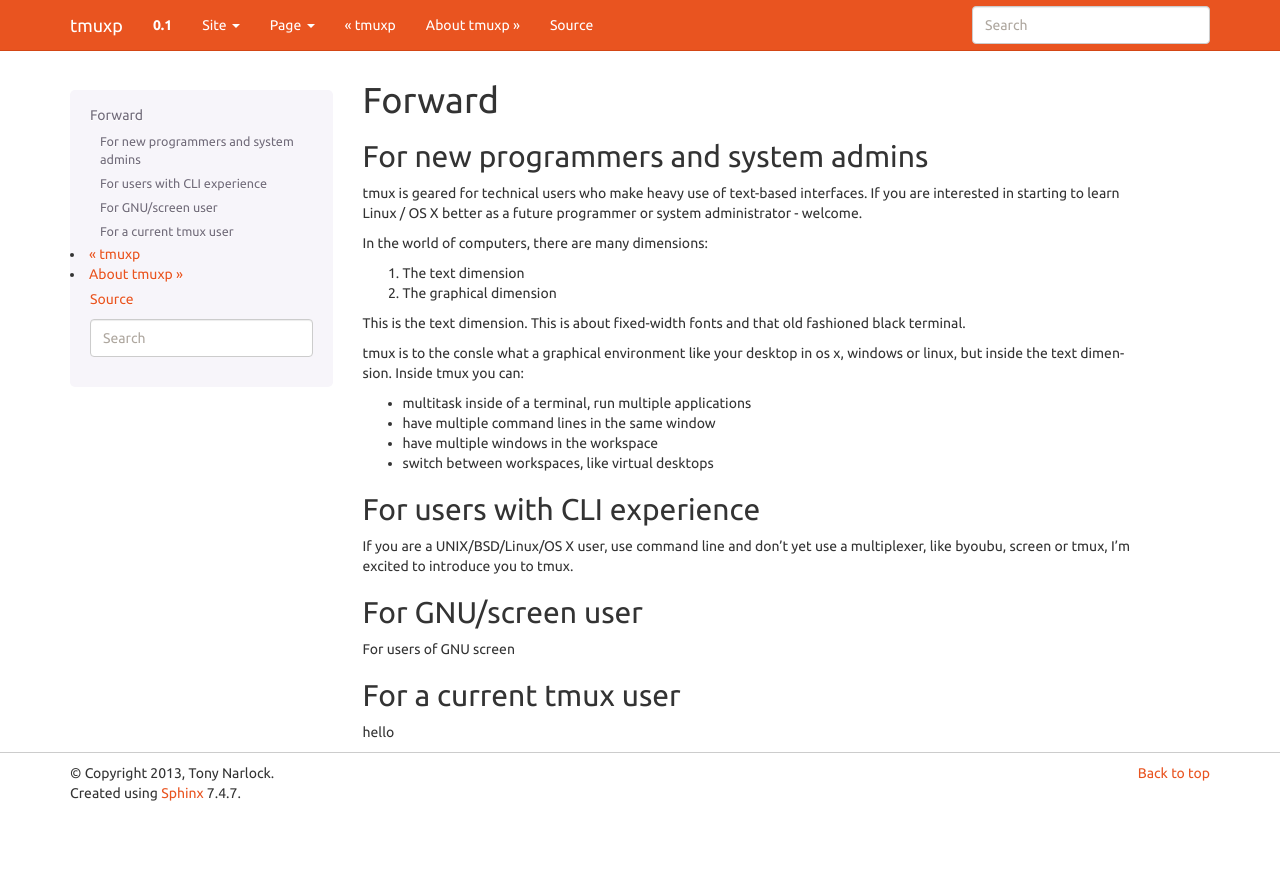
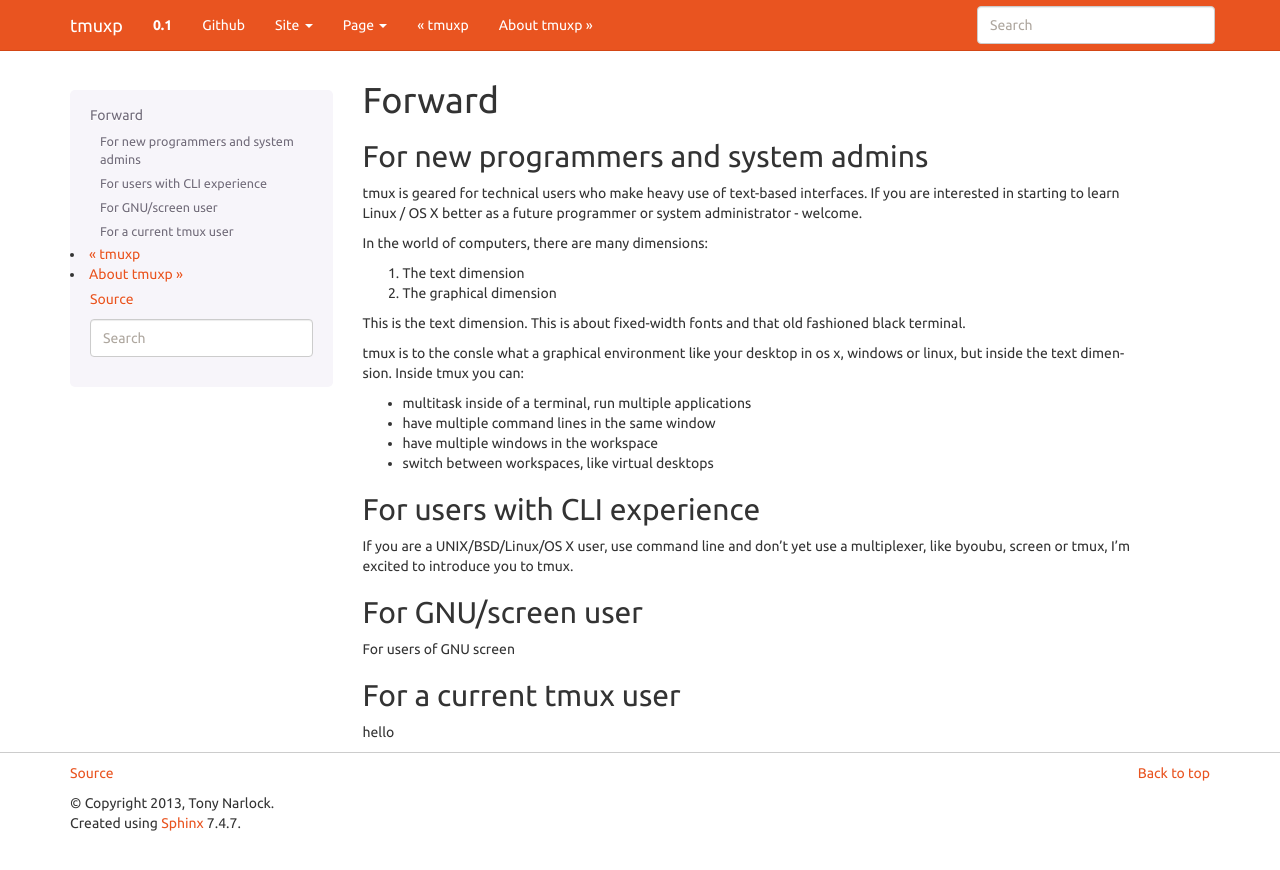
Before and after one commit to tmux-python/tmuxp, a Sphinx documentation site: the page built from doc/foreward.rst, in a window 1280 px wide. Shown: the top 870 px of the page. Built offline with Sphinx 7.4.7, drawn with Linux system fonts in a browser that asks for light colours; pages that are not in the unit, such as notebooks, are missing from menus.

Commit message:
styling for docs

```diff
--- /dev/null
+++ b/doc/_static/tmuxp.css
@@ -0,0 +1,14 @@
+div.sidebar {
+    margin: 0px;
+    border: 0px;
+    padding: 0px;
+    background-color: inherit;
+}
+
+div.sidebar .sidebar-title {
+    display: none;
+}
+
+form.navbar-form {
+    padding: 0px 10px;
+}
--- /dev/null
+++ b/doc/_templates/layout.html
@@ -0,0 +1,5 @@
+{# Import the theme's layout. #}
+{% extends "!layout.html" %}
+
+{# Include our new CSS file into existing ones. #}
+{% set css_files = css_files + ['_static/tmuxp.css']%}
--- a/doc/conf.py
+++ b/doc/conf.py
@@ -115,7 +115,11 @@
 html_theme_path.extend(sphinx_bootstrap_theme.get_html_theme_path())
 
 html_theme_options = {
-    'bootswatch_theme': 'united'
+    'bootswatch_theme': 'united',
+    'source_link_position': 'footer',
+    'navbar_links': [
+        ('Github', 'https://www.github.com/tony/tmuxp/')
+    ]
 }
 
 # The name for this set of Sphinx documents.  If None, it defaults to
```
Also changed, not shown: doc/index.rst (+13 -4 lines).
